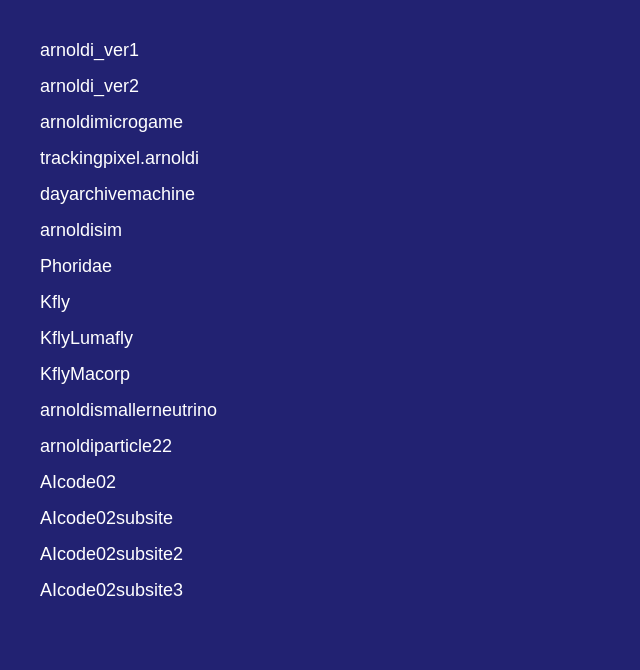
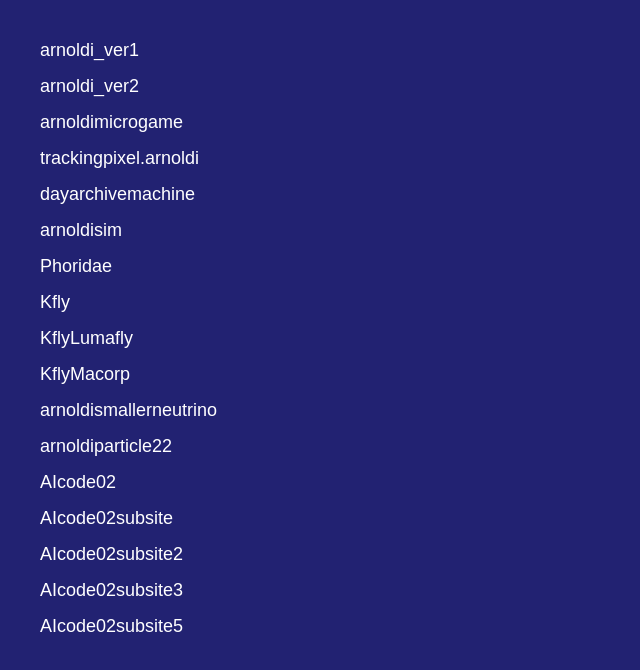
Before and after one commit to Marnoldi/arnoldiarchive, a plain HTML site: page index.html in a window 1280 px wide. Shown: the whole page, without its empty margins (0-640 px from the left). Drawn offline with Linux system fonts and the light colour scheme.

Commit message:
Add link to AIcode02subsite5 in index.html

```diff
--- a/index.html
+++ b/index.html
@@ -48,6 +48,7 @@
         <li><a href="https://marnoldi.github.io/AIcode02/subsite/" target="_blank">AIcode02subsite</a></li>
         <li><a href="https://marnoldi.github.io/AIcode02/subsite2/"target="_blank">AIcode02subsite2</a></li>
         <li><a href="https://marnoldi.github.io/AIcode02/subsite3/"target="_blank">AIcode02subsite3</a></li>
+        <li><a href="https://marnoldi.github.io/AIcode02/subsite5/"target="_blank">AIcode02subsite5</a></li>
     </ul>
 
 </body>
```
